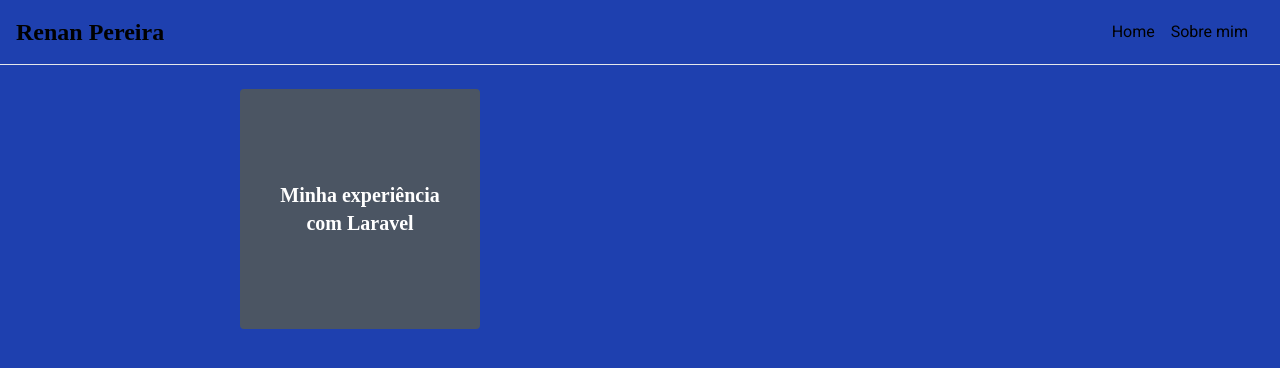
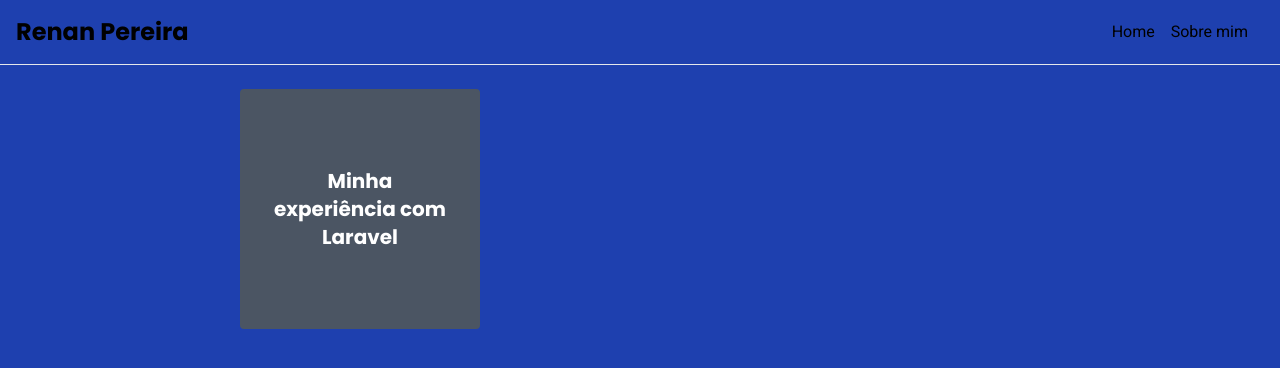
Before and after one commit to r3nanp/r3nanp-blog, a Next.js app: page / in a window 1280 px wide. Shown: the top 368 px of the page. Built offline with nearby package versions, Linux system fonts and the light colour scheme.

Commit message:
feat: add meta tag

```diff
--- a/src/pages/_document.tsx
+++ b/src/pages/_document.tsx
@@ -1,3 +1,5 @@
+// eslint-disable-next-line no-use-before-define
+import React from 'react'
 import Document, {
   DocumentContext,
   DocumentInitialProps,
@@ -15,14 +17,20 @@
     return { ...initialProps }
   }
 
+  // eslint-disable-next-line no-undef
   render(): JSX.Element {
     return (
       <Html>
         <Head>
           <meta charSet="utf-8" />
+          <meta name="theme-color" content="#e1e1e6" />
           <link rel="preconnect" href="https://fonts.gstatic.com" />
           <link
             href="https://fonts.googleapis.com/css2?family=Roboto:wght@400;500;700&display=swap"
+            rel="stylesheet"
+          />
+          <link
+            href="https://fonts.googleapis.com/css2?family=Poppins:wght@700&display=swap"
             rel="stylesheet"
           />
         </Head>
```
